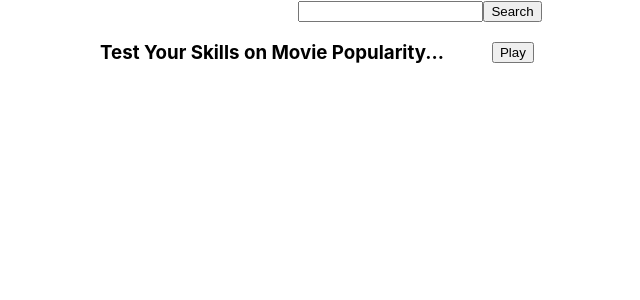
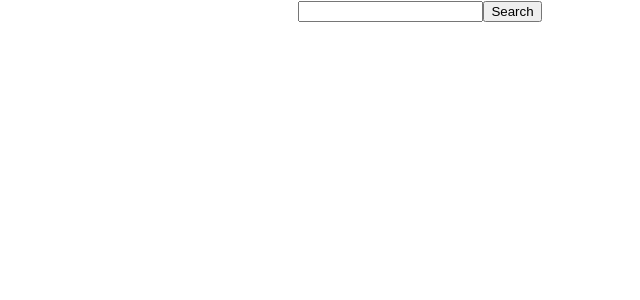
Before and after one commit to leichtaustin/movieFinder, a React (Create React App) app: page / in a window 1280 px wide. Shown: the top 300 px of the page, without its empty margins (220-860 px from the left). Built offline with nearby package versions, Linux system fonts and the light colour scheme.

Commit message:
Revert from rating game implementation

```diff
--- a/src/App.js
+++ b/src/App.js
@@ -1,13 +1,11 @@
 import './App.css';
 import { SearchBar } from './components/SearchBar/SearchBar';
 import { SearchResults } from './components/SearchResults/SearchResults';
-import { RatingGame } from './components/RatingGame/RatingGame';
 
 function App() {
   return (
     <div className="App">
       <SearchBar />
-      <RatingGame />
       <SearchResults />
     </div>
   );
--- a/src/components/RatingGame/RatingGame.js
+++ /dev/null
@@ -1,69 +0,0 @@
-import React from 'react';
-import { useDispatch, useSelector } from 'react-redux';
-import { selectRatingGame, setPlayingStatus, setMovieA, setMovieB, selectMovieA, selectMovieB } from './ratingGameSlice';
-import './ratingGame.css';
-import { fetchExtraInfo } from '../api';
-import { RatingGameCard } from './ratingGameCard';
-
-export const RatingGame = () => {
-
-    const dispatch = useDispatch();
-    let playingStatus = useSelector(selectRatingGame).isPlaying;
-    let movieA;
-    let movieB;
-    let stateMovieA = useSelector(selectRatingGame).movieA;
-    let stateMovieB = useSelector(selectRatingGame).movieB;
-
-    const togglePlay = async (e) => {
-        e.preventDefault();
-        if(playingStatus) {
-            dispatch(setPlayingStatus(false));
-
-        } else {
-            dispatch(setPlayingStatus(true));
-            await loadMovies();
-            dispatch(setMovieA(movieA));
-            dispatch(setMovieB(movieB));
-
-        }
-    }
-
-    const loadMovies = async () => {
-        let movieIdA = `tt00${Math.floor(Math.random()*10)}${Math.floor(Math.random()*10)}${Math.floor(Math.random()*10)}${Math.floor(Math.random()*10)}${Math.floor(Math.random()*10)}`;
-        let movieIdB = `tt00${Math.floor(Math.random()*10)}${Math.floor(Math.random()*10)}${Math.floor(Math.random()*10)}${Math.floor(Math.random()*10)}${Math.floor(Math.random()*10)}`;
-        try {
-            movieA = await fetchExtraInfo(movieIdA);
-            // handle result here
-
-          } catch (rejectedValueOrSerializedError) {
-            // handle error here
-            throw new Error(rejectedValueOrSerializedError)
-          }
-          try {
-            movieB = await fetchExtraInfo(movieIdB);
-            // handle result here
-
-          } catch (rejectedValueOrSerializedError) {
-            // handle error here
-            throw new Error(rejectedValueOrSerializedError)
-          }
-    }
-
-    return (
-        <div className='ratingGameContainer'>
-            {(playingStatus) ? (
-                <div>
-                    <RatingGameCard movie={stateMovieA} />
-                    <RatingGameCard movie={stateMovieB} />
-                    <button onClick={togglePlay}>Quit Game</button>
-                </div>
-            ) : (
-                <div className='gamePromptContainer'>
-                    <h3>Test Your Skills on Movie Popularity...</h3>
-                    <button id='playButton' onClick={togglePlay}>Play</button>
-                </div>
-            )}
-
-        </div>
-    )
-}
--- a/src/components/RatingGame/ratingGame.css
+++ /dev/null
@@ -1,10 +0,0 @@
-.gamePromptContainer {
-    display: flex;
-    max-width: 50%;
-    margin: auto;
-    align-items: center;
-}
-
-#playButton {
-    margin-left: 3rem;
-}
--- a/src/components/RatingGame/ratingGameCard.js
+++ /dev/null
@@ -1,17 +0,0 @@
-import React from 'react';
-import './ratingGameCard.css';
-
-
-export const RatingGameCard = (props) => {
-    return (
-    <div>
-        <div className='movieInfoMain'>
-            <div className='basicData'>
-                <h3>{props.movie.Title}</h3>
-                <p>Year: {props.movie.Year}</p>
-            </div>
-            <img src={props.movie.Poster} id='moviePoster' alt='movie poster'/>
-        </div>
-    </div>
-    )
-}
--- a/src/components/RatingGame/ratingGameSlice.js
+++ /dev/null
@@ -1,41 +0,0 @@
-import { createSlice } from "@reduxjs/toolkit";
-
-
-export const ratingGameSlice = createSlice ({
-    name: 'ratingGame',
-    initialState: {
-        totalScore: 0,
-        strikeCount: 0,
-        movieA: {Title: '...Loading Movie Info',},
-        movieB: {Title: ''},
-        isPlaying: false,
-    },
-    reducers: {
-        setPlayingStatus: (state, action) => {
-            return {
-                ...state,
-                isPlaying: action.payload,
-            }
-        },
-        setMovieA: (state, action) => {
-            return {
-                ...state,
-                movieA: action.payload,
-            }
-        },
-        setMovieB: (state, action) => {
-            return {
-                ...state,
-                movieB: action.payload,
-            }
-        }
-    }
-})
-
-
-export const selectRatingGame = (state) => state.ratingGame;
-export const selectMovieA = (state) => state.movieA;
-export const selectMovieB = (state) => state.movieB;
-
-export const { setPlayingStatus, setMovieA, setMovieB } = ratingGameSlice.actions;
-export default ratingGameSlice.reducer;
--- a/src/components/api.js
+++ b/src/components/api.js
@@ -42,4 +42,5 @@ export const fetchNextPage = async (searchTerm, pageNumber) => {
     return jsonResponse;
 }
 
+
 // fetchMovieData("star");
--- a/src/store.js
+++ b/src/store.js
@@ -2,7 +2,6 @@ import { configureStore } from '@reduxjs/toolkit';
 import searchTermSliceReducer from './components/SearchBar/searchTermSlice';
 import searchResultsSliceReducer from './components/SearchResults/searchResultsSlice';
 import favoritesSliceReducer from './components/Favorites/favoritesSlice';
-import ratingGameSliceReducer from './components/RatingGame/ratingGameSlice';
 
 
 export default configureStore({
@@ -10,6 +9,5 @@ export default configureStore({
         searchTerm: searchTermSliceReducer,
         searchResults: searchResultsSliceReducer,
         favorites: favoritesSliceReducer,
-        ratingGame: ratingGameSliceReducer,
     }
 })
```
Also changed, not shown: src/components/RatingGame/ratingGameCard.css (deleted, +0 -36 lines).
